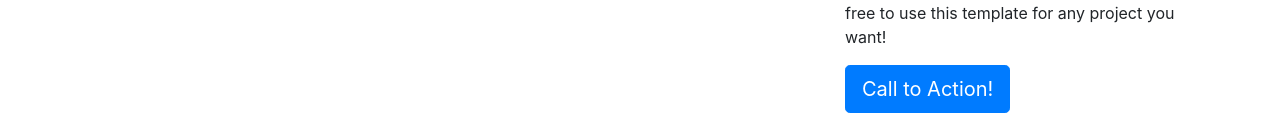
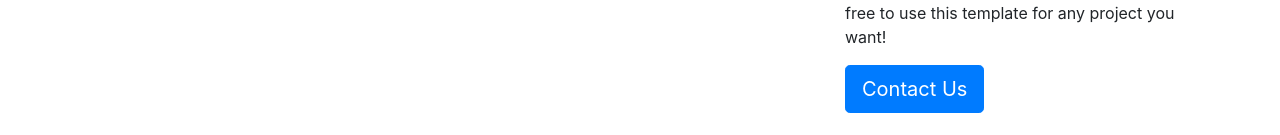
Before and after one commit to ClintMasters/ChitseyDentistryWebsite, a website: page startbootstrap-small-business-gh-pages/index.html in a window 1280 px wide. Shown: the part 279-414 px from the top of the page. Drawn offline with Linux system fonts and the light colour scheme.

Commit message:
Changed call to action button to contact button

```diff
--- a/startbootstrap-small-business-gh-pages/index.html
+++ b/startbootstrap-small-business-gh-pages/index.html
@@ -79,9 +79,9 @@
           <p>
             <!-- THIS IS THE TEXT TO THE RIGHT OF THE OFFICE PICTURE, CHANGEABLE -->
             This is a template that is great for small businesses. It doesn't have too much fancy flare to it, but it makes a great use of the standard Bootstrap core components. Feel free to use this template for any project you want!</p>
-          <a class="btn btn-primary btn-lg" href="#">
+          <a class="btn btn-primary btn-lg" href="contact.html">
             <!-- THIS IS WORD ON THE BUTTON, CHANGEABLE -->
-            Call to Action!
+            Contact Us
           </a>
         </div>
         <!-- /.col-md-4 -->
```
